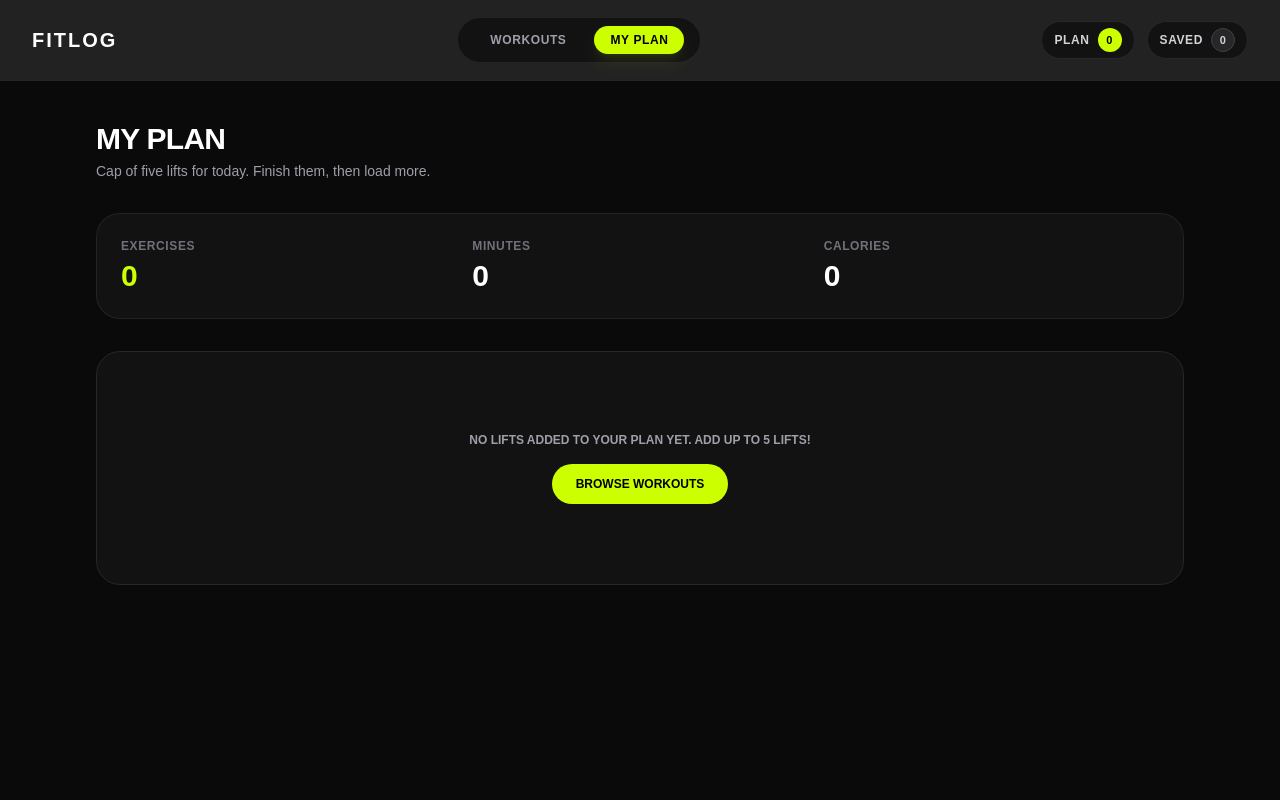
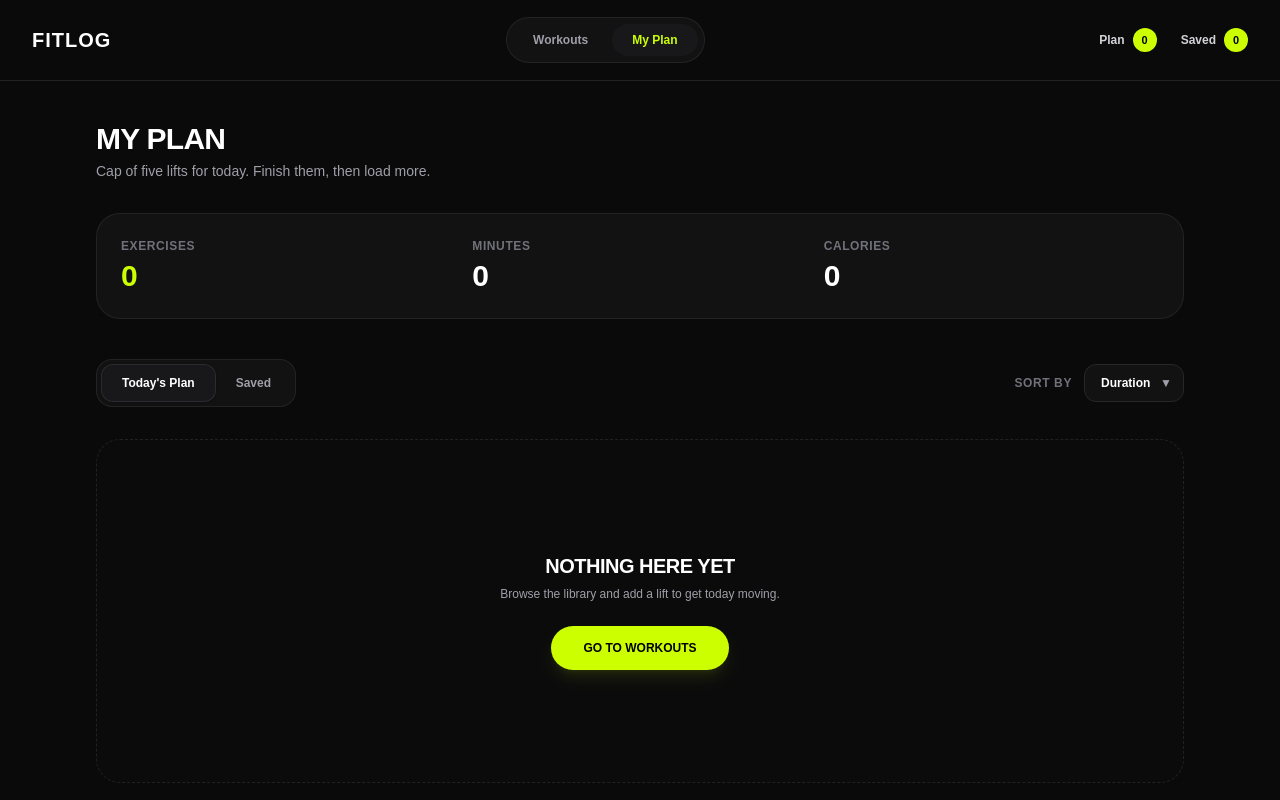
Before and after one commit to sajidraian/fitlog-app, a Next.js app: page /my-plan in a window 1280 px wide. Shown: the top 800 px of the page. Built offline with nearby package versions, Linux system fonts and the light colour scheme.

Commit message:
Update navbar, workout cards, and my-plan page styling

```diff
--- a/src/app/my-plan/page.tsx
+++ b/src/app/my-plan/page.tsx
@@ -1,27 +1,41 @@
 "use client";
 
+import { useState } from "react";
 import { usePlan } from "@/context/PlanContext";
 import Link from "next/link";
 import toast from "react-hot-toast";
 
 export default function MyPlanPage() {
-  const { plan, removeFromPlan } = usePlan();
+  const { plan, saved, removeFromPlan, removeFromSaved } = usePlan();
 
+  const [activeTab, setActiveTab] = useState<"todays" | "saved">("todays");
+  const [sortBy, setSortBy] = useState<"duration" | "calories" | "rating">("duration");
 
-  const totalMinutes = plan.reduce((acc, curr) => acc + curr.duration, 0);
-  const totalCalories = plan.reduce(
-    (acc, curr) => acc + curr.caloriesBurned,
-    0,
-  );
+  const totalMinutes = plan.reduce((acc, curr) => acc + (curr.duration || 0), 0);
+  const totalCalories = plan.reduce((acc, curr) => acc + (curr.caloriesBurned || 0), 0);
+
+  const currentItems = activeTab === "todays" ? plan : saved;
+
+  const sortedItems = [...currentItems].sort((a, b) => {
+    if (sortBy === "duration") {
+      return (b.duration || 0) - (a.duration || 0);
+    } else if (sortBy === "calories") {
+      return (b.caloriesBurned || 0) - (a.caloriesBurned || 0);
+    } else if (sortBy === "rating") {
+      return (b.rating || 4.9) - (a.rating || 4.9);
+    }
+    return 0;
+  });
 
   const handleMarkAsDone = (id: number, name: string) => {
-    removeFromPlan(id);
-    toast.success(`Completed & removed "${name}" from plan! 🎉`, {
-      style: {
-        background: "#1a1a1a",
-        color: "#ccff00",
-        border: "1px solid rgba(204, 255, 0, 0.3)",
-      },
+    if (activeTab === "todays") {
+      removeFromPlan(id);
+    } else {
+      removeFromSaved(id);
+    }
+
+    toast.success(`Completed & removed "${name}" from ${activeTab === "todays" ? "plan" : "saved"}! 🎉`, {
+      style: { background: "#1a1a1a", color: "#ccff00", border: "1px solid rgba(204, 255, 0, 0.3)" },
     });
   };
 
@@ -29,93 +43,111 @@ export default function MyPlanPage() {
     <div className="min-h-screen bg-[#0a0a0a] text-white py-10">
       <div className="max-w-6xl mx-auto px-4 sm:px-6 lg:px-8 space-y-8">
 
+
         <div>
-          <h1 className="text-3xl font-black uppercase tracking-tight text-white">
-            MY PLAN
-          </h1>
-          <p className="text-zinc-400 text-xs sm:text-sm mt-1">
-            Cap of five lifts for today. Finish them, then load more.
-          </p>
+          <h1 className="text-3xl font-black uppercase tracking-tight text-white">MY PLAN</h1>
+          <p className="text-zinc-400 text-xs sm:text-sm mt-1">Cap of five lifts for today. Finish them, then load more.</p>
         </div>
 
 
         <div className="grid grid-cols-1 sm:grid-cols-3 gap-4 bg-[#121212] border border-zinc-800/80 p-6 rounded-3xl">
           <div>
-            <p className="text-zinc-500 text-xs font-bold uppercase tracking-wider">
-              Exercises
-            </p>
-            <p className="text-3xl font-black text-[#ccff00] mt-1">
-              {plan.length}
-            </p>
+            <p className="text-zinc-500 text-xs font-bold uppercase tracking-wider">Exercises</p>
+            <p className="text-3xl font-black text-[#ccff00] mt-1">{plan.length}</p>
           </div>
           <div>
-            <p className="text-zinc-500 text-xs font-bold uppercase tracking-wider">
-              Minutes
-            </p>
-            <p className="text-3xl font-black text-white mt-1">
-              {totalMinutes}
-            </p>
+            <p className="text-zinc-500 text-xs font-bold uppercase tracking-wider">Minutes</p>
+            <p className="text-3xl font-black text-white mt-1">{totalMinutes}</p>
           </div>
           <div>
-            <p className="text-zinc-500 text-xs font-bold uppercase tracking-wider">
-              Calories
-            </p>
-            <p className="text-3xl font-black text-white mt-1">
-              {totalCalories}
-            </p>
+            <p className="text-zinc-500 text-xs font-bold uppercase tracking-wider">Calories</p>
+            <p className="text-3xl font-black text-white mt-1">{totalCalories}</p>
           </div>
         </div>
 
 
-        <div className="space-y-4">
-          {plan.length === 0 ? (
-            <div className="text-center py-20 bg-[#121212] border border-zinc-800 rounded-3xl">
-              <p className="text-zinc-400 text-xs font-bold uppercase">
-                No lifts added to your plan yet. Add up to 5 lifts!
+        <div className="flex flex-col sm:flex-row items-start sm:items-center justify-between gap-4 pt-2">
+
+          <div className="bg-[#121212] border border-zinc-800/80 p-1 rounded-2xl flex items-center">
+            <button
+              onClick={() => setActiveTab("todays")}
+              className={`px-5 py-2.5 rounded-xl text-xs font-bold transition-all ${
+                activeTab === "todays"
+                  ? "bg-[#18181b] text-white border border-zinc-700/50 shadow"
+                  : "text-zinc-400 hover:text-white"
+              }`}
+            >
+              Today's Plan
+            </button>
+            <button
+              onClick={() => setActiveTab("saved")}
+              className={`px-5 py-2.5 rounded-xl text-xs font-bold transition-all ${
+                activeTab === "saved"
+                  ? "bg-[#18181b] text-white border border-zinc-700/50 shadow"
+                  : "text-zinc-400 hover:text-white"
+              }`}
+            >
+              Saved
+            </button>
+          </div>
+
+          <div className="flex items-center gap-3">
+            <span className="text-zinc-500 text-xs font-bold uppercase tracking-wider">Sort By</span>
+            <div className="relative">
+              <select
+                value={sortBy}
+                onChange={(e) => setSortBy(e.target.value as "duration" | "calories" | "rating")}
+                className="bg-[#121212] border border-zinc-800 text-white text-xs font-extrabold px-4 py-2.5 pr-8 rounded-xl outline-none focus:border-[#ccff00] cursor-pointer appearance-none"
+              >
+                <option value="duration">Duration</option>
+                <option value="calories">Calories</option>
+                <option value="rating">Rating</option>
+              </select>
+              <span className="absolute right-3 top-1/2 -translate-y-1/2 text-zinc-400 pointer-events-none text-xs">▼</span>
+            </div>
+          </div>
+        </div>
+
+
+        {sortedItems.length === 0 ? (
+          <div className="border border-dashed border-zinc-800/80 bg-[#121212]/30 rounded-3xl py-28 px-4 text-center space-y-4">
+            <div className="space-y-1.5">
+              <h3 className="text-xl font-black uppercase tracking-tight text-white">NOTHING HERE YET</h3>
+              <p className="text-zinc-400 text-xs font-medium">
+                {activeTab === "todays" ? "Browse the library and add a lift to get today moving." : "No saved workouts found."}
               </p>
+            </div>
+            <div className="pt-2">
               <Link
                 href="/"
-                className="inline-block mt-4 bg-[#ccff00] text-black font-extrabold text-xs uppercase px-6 py-3 rounded-full"
+                className="inline-block bg-[#ccff00] hover:bg-[#b3e600] text-black font-black text-xs uppercase px-8 py-3.5 rounded-full shadow-lg shadow-[#ccff00]/10 transition-all"
               >
-                Browse Workouts
+                Go to workouts
               </Link>
             </div>
-          ) : (
-            plan.map((workout) => (
+          </div>
+        ) : (
+          <div className="space-y-4">
+            {sortedItems.map((workout) => (
               <div
                 key={workout.id}
-                className="bg-[#121212] border border-zinc-800/80 rounded-3xl p-5 flex flex-col md:flex-row items-center justify-between gap-6 shadow-xl transition-all hover:border-zinc-700"
+                className="bg-[#121212] border border-zinc-800/80 rounded-3xl p-4 sm:p-5 flex flex-col md:flex-row items-center justify-between gap-6 shadow-xl transition-all hover:border-zinc-700"
               >
 
-                <div className="flex items-center gap-5 w-full md:w-auto">
-                  <div className="w-24 h-20 sm:w-32 sm:h-24 rounded-2xl overflow-hidden bg-zinc-900 border border-zinc-800 flex-shrink-0">
-                    <img
-                      src={workout.image}
-                      alt={workout.name}
-                      className="w-full h-full object-cover"
-                    />
+                <div className="flex items-center gap-4 sm:gap-5 w-full md:w-auto">
+                  <div className="w-24 h-16 sm:w-32 sm:h-20 rounded-2xl overflow-hidden bg-zinc-900 border border-zinc-800 flex-shrink-0">
+                    <img src={workout.image} alt={workout.name} className="w-full h-full object-cover" />
                   </div>
-                  <div className="space-y-1.5">
-                    <h3 className="text-base sm:text-lg font-black uppercase tracking-tight text-white">
-                      {workout.name}
-                    </h3>
-                    <p className="text-zinc-400 text-xs font-medium">
-                      {workout.equipment}
-                    </p>
+                  <div className="space-y-1">
+                    <h3 className="text-base sm:text-lg font-black uppercase tracking-tight text-white">{workout.name}</h3>
+                    <p className="text-zinc-400 text-xs font-medium">{workout.equipment}</p>
                     <div className="flex items-center gap-4 text-xs text-zinc-300 font-semibold pt-1">
-                      <span className="flex items-center gap-1">
-                        ⏱️ {workout.duration} min
-                      </span>
-                      <span className="flex items-center gap-1">
-                        🔥 {workout.caloriesBurned} kcal
-                      </span>
-                      <span className="flex items-center gap-1 text-[#ccff00]">
-                        ⭐ {workout.rating}
-                      </span>
+                      <span className="flex items-center gap-1">⏱️ {workout.duration} min</span>
+                      <span className="flex items-center gap-1">🔥 {workout.caloriesBurned} kcal</span>
+                      <span className="flex items-center gap-1 text-zinc-300">⭐ {workout.rating || "4.9"}</span>
                     </div>
                   </div>
                 </div>
-
 
 
                 <div className="flex items-center gap-3 w-full md:w-auto justify-end">
@@ -130,13 +162,14 @@ export default function MyPlanPage() {
                     onClick={() => handleMarkAsDone(workout.id, workout.name)}
                     className="flex-1 md:flex-none bg-[#ccff00] hover:bg-[#b3e600] text-black font-black py-3 px-6 rounded-full text-xs uppercase tracking-wider text-center transition-all shadow-lg shadow-[#ccff00]/10"
                   >
-                    Mark as Done
+                    {activeTab === "todays" ? "Mark as Done" : "Remove"}
                   </button>
                 </div>
               </div>
-            ))
-          )}
-        </div>
+            ))}
+          </div>
+        )}
+
       </div>
     </div>
   );
--- a/src/components/Navbar.tsx
+++ b/src/components/Navbar.tsx
@@ -1,6 +1,5 @@
 "use client";
 
-import { useState } from "react";
 import Link from "next/link";
 import { usePathname } from "next/navigation";
 import { usePlan } from "@/context/PlanContext";
@@ -8,27 +7,25 @@ import { usePlan } from "@/context/PlanContext";
 export default function Navbar() {
   const pathname = usePathname();
   const { plan, saved } = usePlan();
-  const [isOpen, setIsOpen] = useState(false);
 
-  const isWorkoutsActive = pathname === "/";
-  const isMyPlanActive = pathname === "/my-plan";
-  const isSavedActive = pathname === "/saved";
+  const isActive = (path: string) => pathname === path;
 
   return (
-    <header className="sticky top-0 z-50 bg-[#0a0a0a]/90 backdrop-blur-md border-b border-zinc-800/80">
+    <header className="sticky top-0 z-50 bg-[#0a0a0a] border-b border-zinc-800/80">
       <div className="max-w-7xl mx-auto px-4 sm:px-6 lg:px-8 h-20 flex items-center justify-between">
 
 
-        <Link href="/" className="text-xl font-black tracking-widest text-white uppercase">
+        <Link href="/" className="text-xl font-black tracking-wider text-white">
           FITLOG
         </Link>
 
-        <nav className="hidden md:flex items-center gap-3 bg-[#121212] border border-zinc-800/80 px-4 py-2 rounded-full">
+
+        <nav className="flex items-center gap-1 bg-[#121212] border border-zinc-800/80 p-1.5 rounded-full">
           <Link
             href="/"
-            className={`px-4 py-1.5 rounded-full text-xs font-extrabold uppercase tracking-wider transition-all ${
-              isWorkoutsActive
-                ? "bg-[#ccff00] text-black shadow-lg shadow-[#ccff00]/10"
+            className={`px-5 py-2 rounded-full text-xs font-bold transition-all ${
+              isActive("/")
+                ? "bg-[#18181b] text-[#ccff00]"
                 : "text-zinc-400 hover:text-white"
             }`}
           >
@@ -36,9 +33,9 @@ export default function Navbar() {
           </Link>
           <Link
             href="/my-plan"
-            className={`px-4 py-1.5 rounded-full text-xs font-extrabold uppercase tracking-wider transition-all ${
-              isMyPlanActive
-                ? "bg-[#ccff00] text-black shadow-lg shadow-[#ccff00]/10"
+            className={`px-5 py-2 rounded-full text-xs font-bold transition-all ${
+              isActive("/my-plan")
+                ? "bg-[#18181b] text-[#ccff00]"
                 : "text-zinc-400 hover:text-white"
             }`}
           >
@@ -46,82 +43,28 @@ export default function Navbar() {
           </Link>
         </nav>
 
-        <div className="flex items-center gap-3">
-          <Link
-            href="/my-plan"
-            className="hidden sm:flex items-center gap-2 bg-[#121212] border border-zinc-800 hover:border-zinc-700 px-3 py-1.5 rounded-full text-xs font-extrabold uppercase tracking-wider text-zinc-300 transition-all"
-          >
+
+        <div className="flex items-center gap-6">
+
+
+          <Link href="/my-plan" className="flex items-center gap-2 text-xs font-bold text-zinc-300 hover:text-white transition-all">
             <span>Plan</span>
-            <span className="w-6 h-6 rounded-full bg-[#ccff00] text-black flex items-center justify-center text-[11px] font-black">
+            <span className="w-6 h-6 rounded-full bg-[#ccff00] text-black font-black flex items-center justify-center text-[11px]">
               {plan.length}
             </span>
           </Link>
 
-          <Link
-            href="/saved"
-            className="hidden sm:flex items-center gap-2 bg-[#121212] border border-zinc-800 hover:border-zinc-700 px-3 py-1.5 rounded-full text-xs font-extrabold uppercase tracking-wider text-zinc-300 transition-all"
-          >
+
+          <Link href="/my-plan" className="flex items-center gap-2 text-xs font-bold text-zinc-300 hover:text-white transition-all">
             <span>Saved</span>
-            <span className="w-6 h-6 rounded-full bg-zinc-800 text-zinc-300 border border-zinc-700 flex items-center justify-center text-[11px] font-black">
+            <span className="w-6 h-6 rounded-full bg-[#ccff00] text-black font-black flex items-center justify-center text-[11px]">
               {saved.length}
             </span>
           </Link>
 
-
-          <button
-            onClick={() => setIsOpen(!isOpen)}
-            className="md:hidden p-2.5 rounded-xl bg-[#121212] border border-zinc-800 text-zinc-300 hover:text-white transition-colors"
-          >
-            <svg className="w-6 h-6" fill="none" stroke="currentColor" strokeWidth="2" viewBox="0 0 24 24">
-              {isOpen ? (
-                <path strokeLinecap="round" strokeLinejoin="round" d="M6 18L18 6M6 6l12 12" />
-              ) : (
-                <path strokeLinecap="round" strokeLinejoin="round" d="M4 6h16M4 12h16M4 18h16" />
-              )}
-            </svg>
-          </button>
         </div>
 
       </div>
-
-
-      {isOpen && (
-        <div className="md:hidden bg-[#121212] border-b border-zinc-800 px-4 pt-3 pb-5 space-y-3">
-          <Link
-            href="/"
-            onClick={() => setIsOpen(false)}
-            className={`block px-4 py-2.5 rounded-xl text-xs font-extrabold uppercase tracking-wider ${
-              isWorkoutsActive ? "bg-[#ccff00] text-black" : "text-zinc-300 hover:bg-zinc-800/60"
-            }`}
-          >
-            Workouts
-          </Link>
-          <Link
-            href="/my-plan"
-            onClick={() => setIsOpen(false)}
-            className={`flex items-center justify-between px-4 py-2.5 rounded-xl text-xs font-extrabold uppercase tracking-wider ${
-              isMyPlanActive ? "bg-[#ccff00] text-black" : "text-zinc-300 hover:bg-zinc-800/60"
-            }`}
-          >
-            <span>My Plan</span>
-            <span className={`w-5 h-5 rounded-full flex items-center justify-center text-[10px] ${isMyPlanActive ? "bg-black text-[#ccff00]" : "bg-zinc-800 text-zinc-300"}`}>
-              {plan.length}
-            </span>
-          </Link>
-          <Link
-            href="/saved"
-            onClick={() => setIsOpen(false)}
-            className={`flex items-center justify-between px-4 py-2.5 rounded-xl text-xs font-extrabold uppercase tracking-wider ${
-              isSavedActive ? "bg-[#ccff00] text-black" : "text-zinc-300 hover:bg-zinc-800/60"
-            }`}
-          >
-            <span>Saved Workouts</span>
-            <span className={`w-5 h-5 rounded-full flex items-center justify-center text-[10px] ${isSavedActive ? "bg-black text-[#ccff00]" : "bg-zinc-800 text-zinc-300"}`}>
-              {saved.length}
-            </span>
-          </Link>
-        </div>
-      )}
     </header>
   );
 }
--- a/src/components/WorkoutCard.tsx
+++ b/src/components/WorkoutCard.tsx
@@ -3,45 +3,52 @@
 import Link from "next/link";
 import { Workout } from "@/types";
 
-export default function WorkoutCard({ workout }: { workout: Workout }) {
+interface WorkoutCardProps {
+  workout: Workout;
+}
+
+export default function WorkoutCard({ workout }: WorkoutCardProps) {
   return (
-    <Link href={`/workout/${workout.id}`}>
-      <div className="bg-[#121212] border border-zinc-800/80 hover:border-zinc-700 rounded-3xl overflow-hidden p-4 flex flex-col justify-between transition-all group shadow-xl h-full cursor-pointer">
-        <div>
+    <Link href={`/workout/${workout.id}`} className="block">
+      <div className="bg-[#121212] border border-zinc-800/80 rounded-3xl p-4 overflow-hidden shadow-xl transition-all hover:border-zinc-700 flex flex-col justify-between space-y-4 cursor-pointer">
 
-          <div className="relative h-48 w-full overflow-hidden rounded-2xl bg-zinc-900 mb-4">
+
+        <div className="w-full h-52 bg-zinc-900 rounded-2xl overflow-hidden relative">
           <img
             src={workout.image}
             alt={workout.name}
-              className="w-full h-full object-cover group-hover:scale-105 transition-transform duration-500"
+            className="w-full h-full object-cover object-center"
           />
         </div>
 
-          <div className="flex flex-wrap gap-1.5 mb-3">
-            {workout.muscleGroups?.map((group, idx) => (
-              <span key={idx} className="bg-[#ccff00] text-black text-[11px] font-black uppercase tracking-wider px-2.5 py-0.5 rounded-md">
+
+        <div className="flex flex-wrap gap-2">
+          {workout.muscleGroups && workout.muscleGroups.length > 0 ? (
+            workout.muscleGroups.map((group, idx) => (
+              <span key={idx} className="bg-[#ccff00] text-black text-[10px] font-black uppercase tracking-wider px-3.5 py-1 rounded-full">
                 {group}
               </span>
-            ))}
+            ))
+          ) : (
+            <span className="bg-[#ccff00] text-black text-[10px] font-black uppercase tracking-wider px-3.5 py-1 rounded-full">
+              LEGS
+            </span>
+          )}
         </div>
 
 
-          <h3 className="text-lg font-black uppercase tracking-wide text-white group-hover:text-[#ccff00] transition-colors">
-            {workout.name}
-          </h3>
-
-
-          <p className="text-xs text-zinc-400 font-medium mt-0.5">{workout.equipment}</p>
+        <div className="space-y-1">
+          <h3 className="text-lg font-black uppercase tracking-tight text-white">{workout.name}</h3>
+          <p className="text-zinc-400 text-xs font-medium">{workout.equipment}</p>
         </div>
 
 
-        <div className="mt-5 pt-3 border-t border-zinc-800/60">
-          <div className="flex items-center justify-between text-xs text-zinc-400 bg-zinc-900/60 border border-zinc-800/80 px-3.5 py-2.5 rounded-xl">
-            <span>⏱ {workout.duration} min</span>
-            <span>🔥 {workout.caloriesBurned} kcal</span>
-            <span className="text-[#ccff00] font-bold">★ {workout.rating}</span>
+        <div className="bg-[#18181b]/50 border border-zinc-800/80 rounded-2xl p-3.5 flex items-center justify-between text-xs font-semibold text-zinc-300">
+          <span className="flex items-center gap-1.5">⏱️ {workout.duration} min</span>
+          <span className="flex items-center gap-1.5">🔥 {workout.caloriesBurned} kcal</span>
+          <span className="flex items-center gap-1.5 text-zinc-300">⭐ {workout.rating || "4.9"}</span>
         </div>
-        </div>
+
       </div>
     </Link>
   );
```
Also changed, not shown: src/app/workout/[id]/page.tsx (+7 -8 lines). Lines whose indentation alone changed are shown as unchanged.
